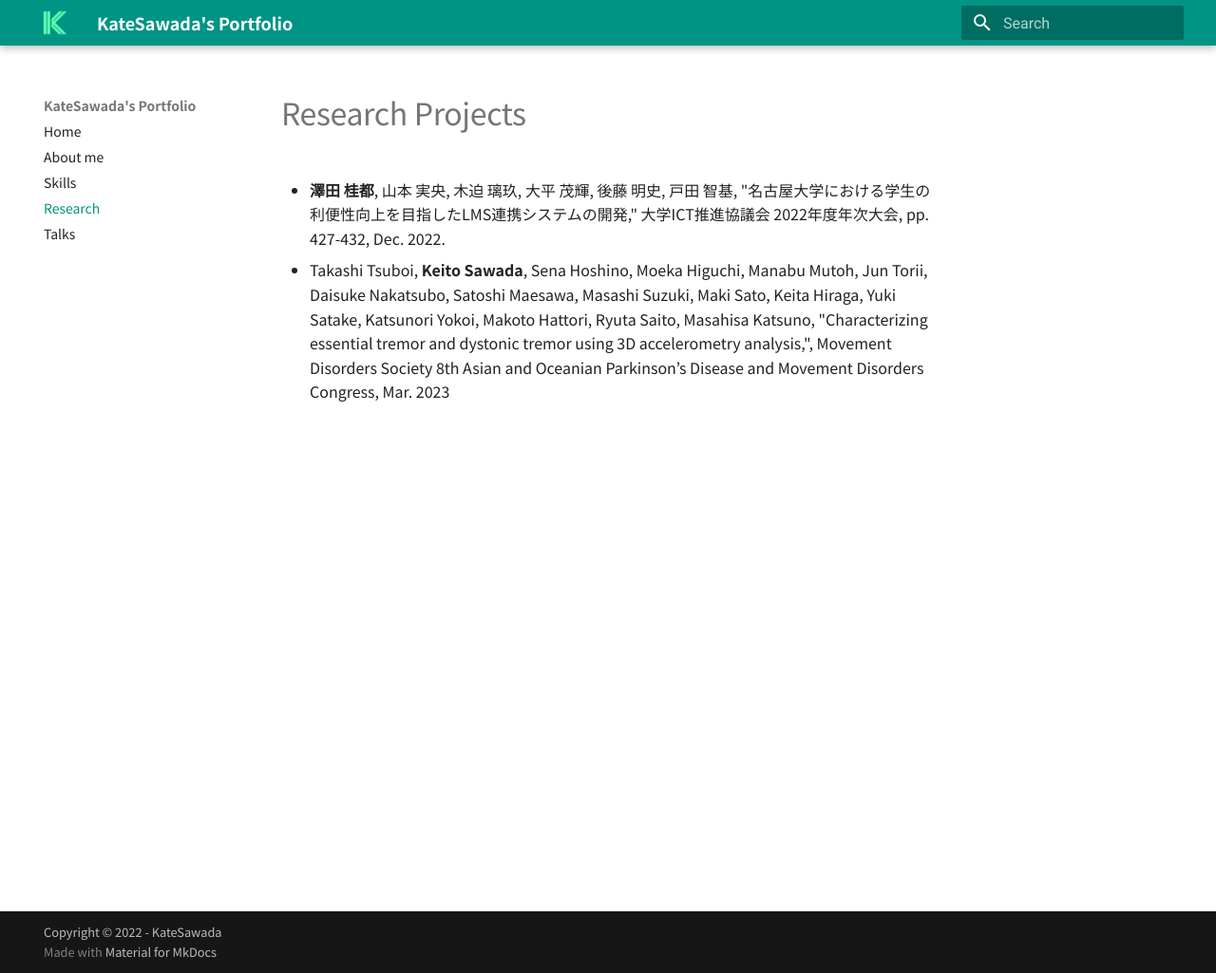
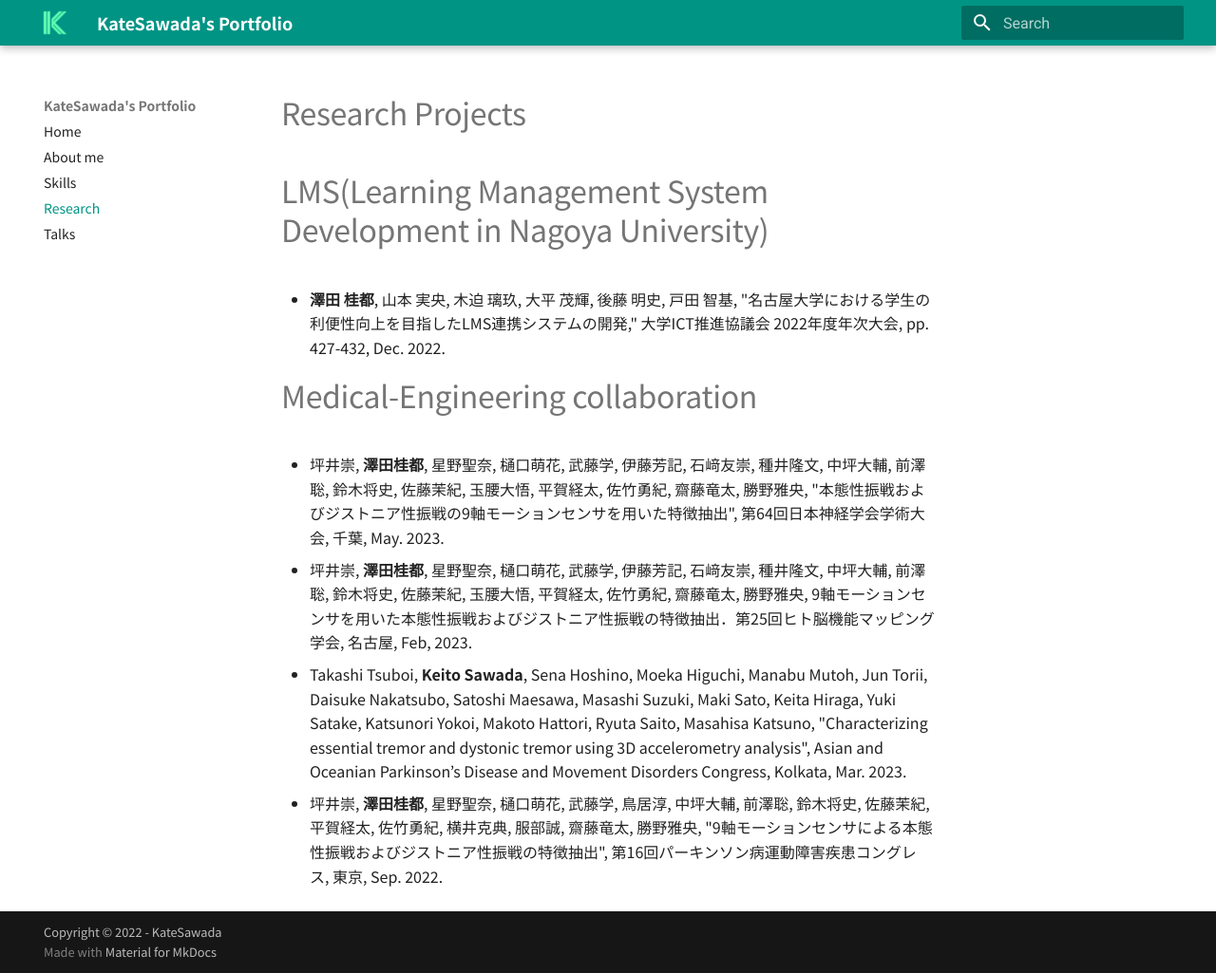
Before and after one commit to KateSawada/KateSawada.github.io, an MkDocs documentation site: the page built from docs/research.md, in a window 1280 px wide and 1025 px high. Shown: the whole window at 95% size. Built offline with MkDocs 1.6.1 and Material for MkDocs 9.7.7, drawn with Linux system fonts in a browser that asks for light colours; nearby versions of some CDN libraries.

Commit message:
振戦解析更新

```diff
--- a/docs/research.md
+++ b/docs/research.md
@@ -4,6 +4,11 @@ title: Research Projects
 
 # Research Projects
 
+# LMS(Learning Management System Development in Nagoya University)
 - **澤田 桂都**, 山本 実央, 木迫 璃玖, 大平 茂輝, 後藤 明史, 戸田 智基, "名古屋大学における学生の利便性向上を目指したLMS連携システムの開発," 大学ICT推進協議会 2022年度年次大会, pp. 427-432, Dec. 2022.
 
-- Takashi Tsuboi, **Keito Sawada**, Sena Hoshino, Moeka Higuchi, Manabu Mutoh, Jun Torii, Daisuke Nakatsubo, Satoshi Maesawa, Masashi Suzuki, Maki Sato, Keita Hiraga, Yuki Satake, Katsunori Yokoi, Makoto Hattori, Ryuta Saito, Masahisa Katsuno, "Characterizing essential tremor and dystonic tremor using 3D accelerometry analysis,", Movement Disorders Society 8th Asian and Oceanian Parkinson’s Disease and Movement Disorders Congress, Mar. 2023
+# Medical-Engineering collaboration
+- 坪井崇, **澤田桂都**, 星野聖奈, 樋口萌花, 武藤学, 伊藤芳記, 石﨑友崇, 種井隆文, 中坪大輔, 前澤聡, 鈴木将史, 佐藤茉紀, 玉腰大悟, 平賀経太, 佐竹勇紀, 齋藤竜太, 勝野雅央, "本態性振戦およびジストニア性振戦の9軸モーションセンサを用いた特徴抽出", 第64回日本神経学会学術大会, 千葉, May. 2023.
+- 坪井崇, **澤田桂都**, 星野聖奈, 樋口萌花, 武藤学, 伊藤芳記, 石﨑友崇, 種井隆文, 中坪大輔, 前澤聡, 鈴木将史, 佐藤茉紀, 玉腰大悟, 平賀経太, 佐竹勇紀, 齋藤竜太, 勝野雅央, 9軸モーションセンサを用いた本態性振戦およびジストニア性振戦の特徴抽出．第25回ヒト脳機能マッピング学会, 名古屋, Feb, 2023.
+- Takashi Tsuboi, **Keito Sawada**, Sena Hoshino, Moeka Higuchi, Manabu Mutoh, Jun Torii, Daisuke Nakatsubo, Satoshi Maesawa, Masashi Suzuki, Maki Sato, Keita Hiraga, Yuki Satake, Katsunori Yokoi, Makoto Hattori, Ryuta Saito, Masahisa Katsuno, "Characterizing essential tremor and dystonic tremor using 3D accelerometry analysis", Asian and Oceanian Parkinson’s Disease and Movement Disorders Congress, Kolkata, Mar. 2023.
+- 坪井崇, **澤田桂都**, 星野聖奈, 樋口萌花, 武藤学, 鳥居淳, 中坪大輔, 前澤聡, 鈴木将史, 佐藤茉紀, 平賀経太, 佐竹勇紀, 横井克典, 服部誠, 齋藤竜太, 勝野雅央, "9軸モーションセンサによる本態性振戦およびジストニア性振戦の特徴抽出", 第16回パーキンソン病運動障害疾患コングレス, 東京, Sep. 2022.
```
